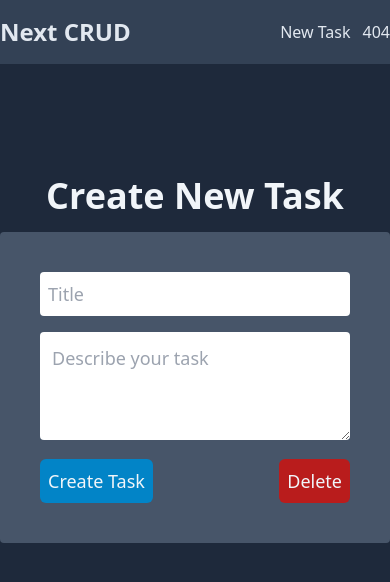
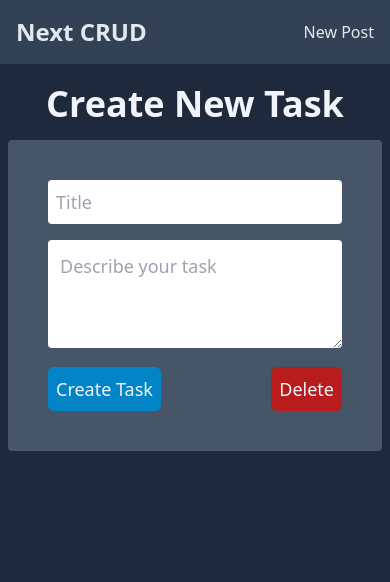
Before and after one commit to CornelioDev/next-taskmanager, a Next.js app: page /new in a window 390 px wide. Before the commit this address had no page. Shown: the top 582 px of the page. Built offline with nearby package versions, Linux system fonts and the light colour scheme.

Commit message:
Responsive

```diff
--- a/src/app/components/Navbar.jsx
+++ b/src/app/components/Navbar.jsx
@@ -3,12 +3,12 @@ import Link from "next/link";
 const Navbar = () => {
 
     const routes = [
-        { "title": "New Task", "slug": "new" },
-        { "title": "404", "slug": "random-route" },
+        { "title": "New Post", "slug": "new" },
+        // { "title": "404", "slug": "random-route" },
     ]
 
     return (
-        <div className=" bg-slate-700">
+        <div className=" bg-slate-700 px-4">
             <nav className="flex place-content-between place-items-center text-slate-200 container mx-auto mb-5 py-4">
                 <div id="logo" className="hover:text-slate-500 text-2xl font-bold">
                     <Link href={'/'}>
--- a/src/app/new/page.jsx
+++ b/src/app/new/page.jsx
@@ -39,7 +39,7 @@ const TaskForm = ({ params }) => {
   }
 
   return (
-    <div className='h-screen flex flex-col mt-28 items-center gap-4'>
+    <div className='h-screen flex flex-col items-center gap-4 px-2'>
       <h1 className='text-4xl font-bold text-slate-100'>{params.id ? 'Edit Task' : metadata.title}</h1>
       <form className='bg-slate-600 p-10 rounded text-gray-600 text-lg' onSubmit={processTask}>
         <input
--- a/src/app/page.jsx
+++ b/src/app/page.jsx
@@ -12,7 +12,7 @@ async function loadTasks() {
 const HomePage = async () => {
   const tasks = await loadTasks()
   return (
-    <div className='container mx-auto grid grid-cols-3 gap-3 text-slate-100'>
+    <div className='container mx-auto grid md:grid-cols-3 gap-3 px-2 text-slate-100'>
       {tasks.map((task) => (
         <TaskCard key={task.id} task={task} />
       ))}
```
